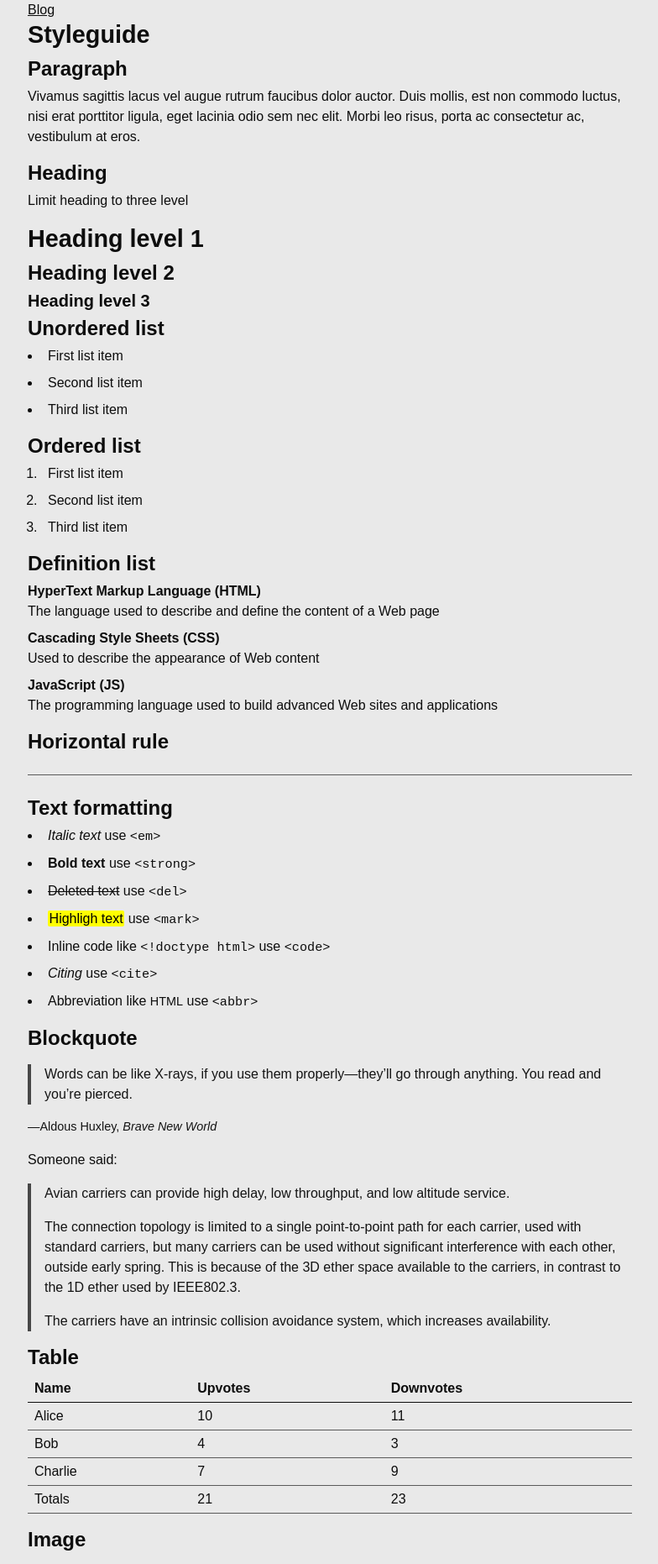
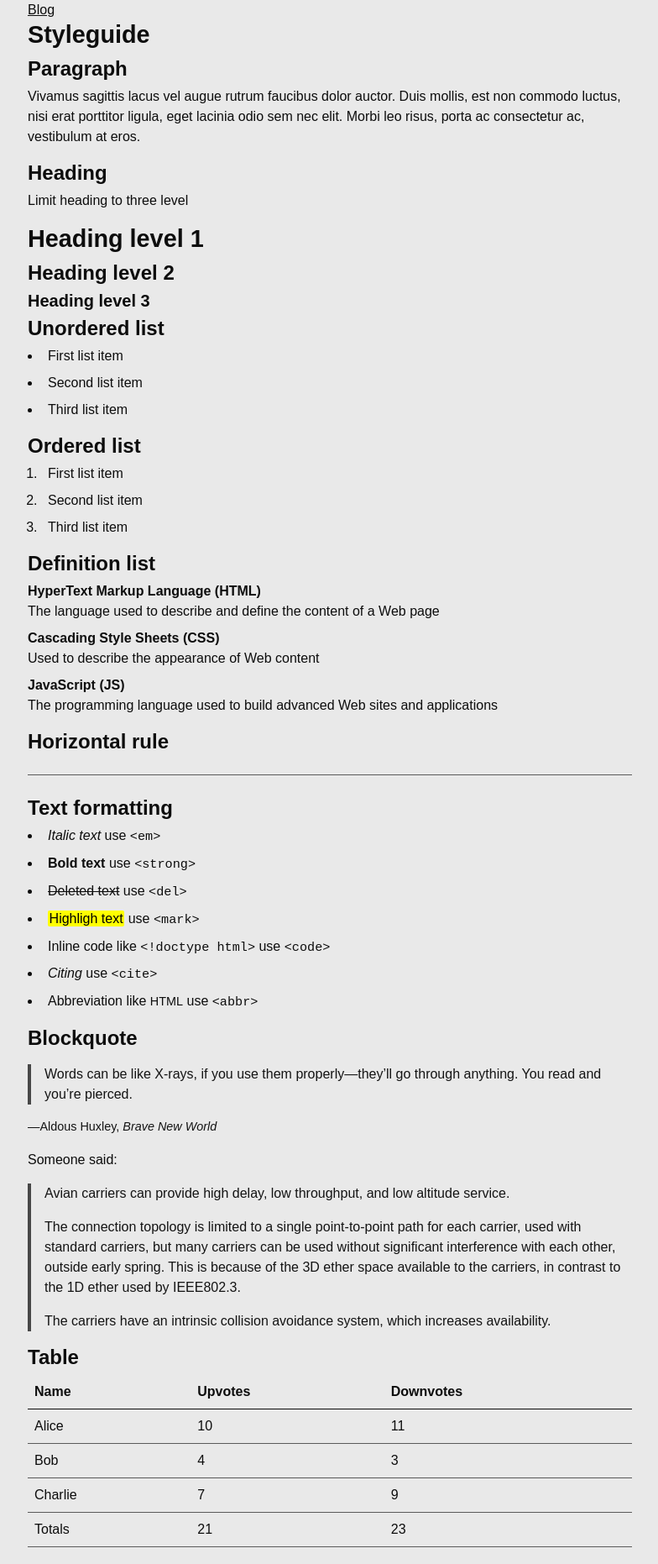
Before and after one commit to aflim/blog, a Jekyll site: the page built from styleguide.md, in a window 1280 px wide. Shown: the top 1862 px of the page at 84% size, without its empty margins (247-1031 px from the left). Built offline with Jekyll 4.4.1, drawn with Linux system fonts in a browser that asks for light colours.

Commit message:
Update _typography.scss

```diff
--- a/_sass/_typography.scss
+++ b/_sass/_typography.scss
@@ -151,7 +151,7 @@ table {
 
 td,
 th {
-  padding: .25em .5em;
+  padding: .5em;
   border-color: inherit;
   border-style: solid;
   border-width: 0;
```
